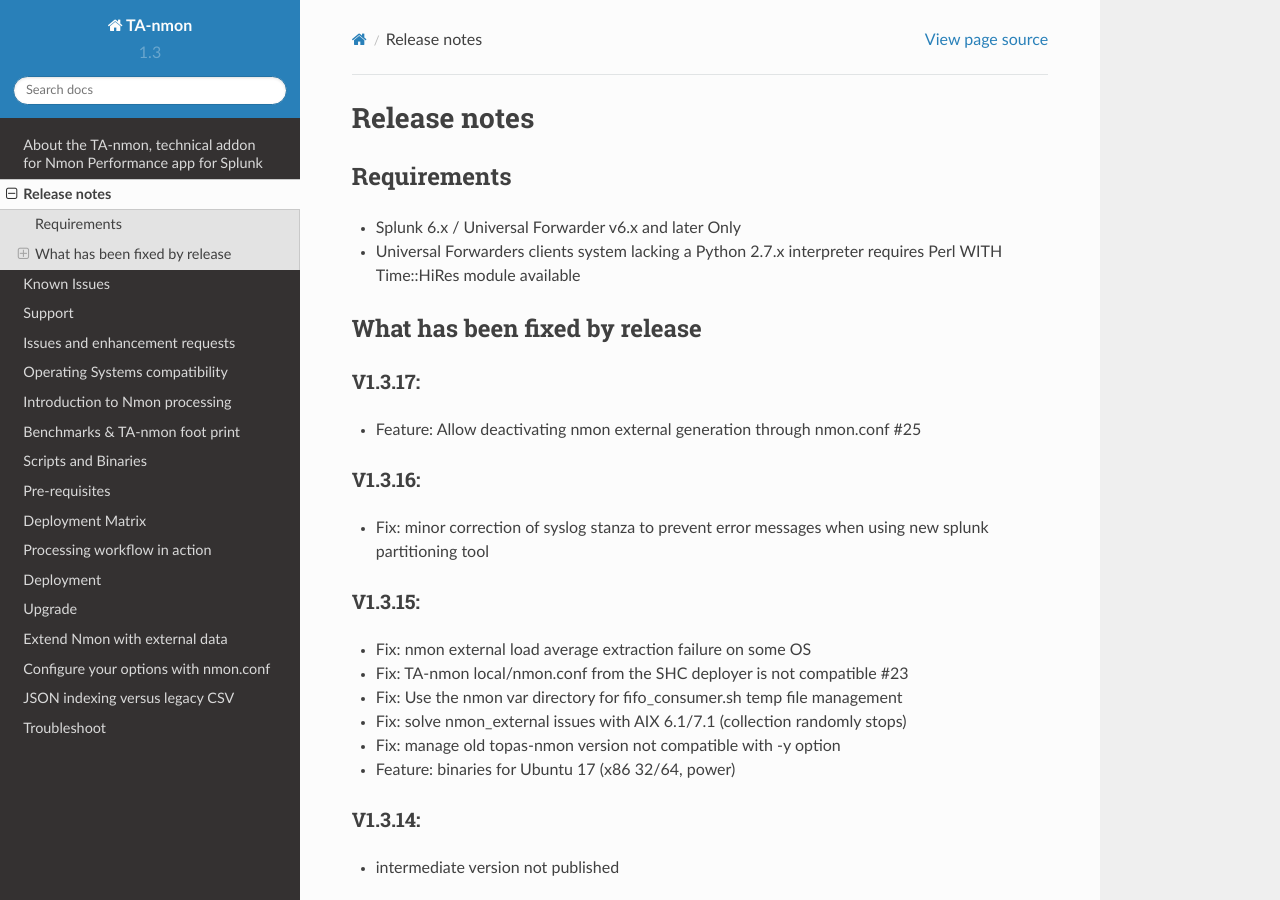
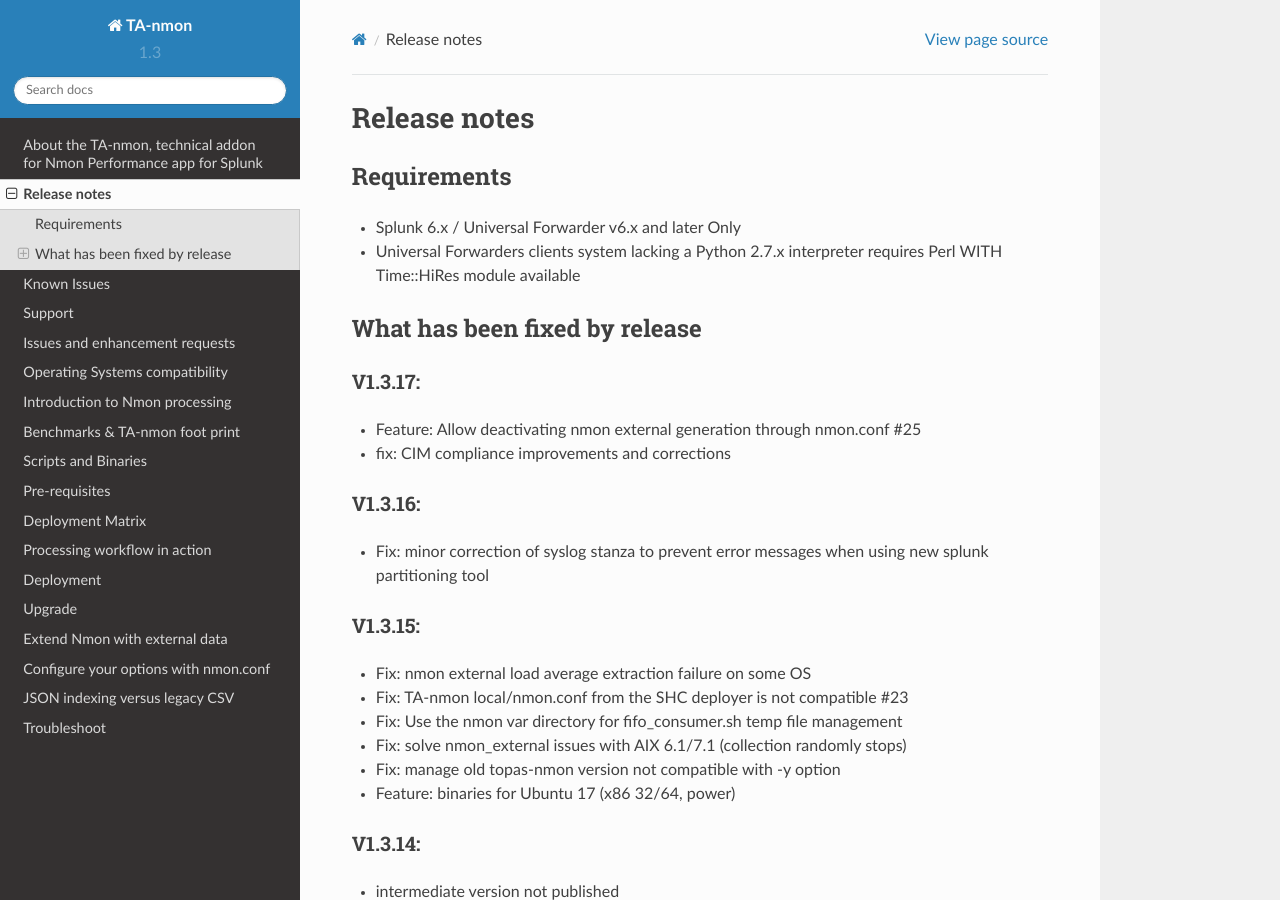
Before and after one commit to guilhemmarchand/TA-nmon, a Sphinx documentation site: the page built from docs/releasenotes.rst, in a window 1280 px wide and 900 px high. Built offline with Sphinx 7.4.7 and the Read the Docs theme 2.0.0, drawn with Linux system fonts in a browser that asks for light colours.

Commit message:
CIM improvements

```diff
--- a/docs/releasenotes.rst
+++ b/docs/releasenotes.rst
@@ -19,6 +19,7 @@
 ========
 
 - Feature: Allow deactivating nmon external generation through nmon.conf #25
+- fix: CIM compliance improvements and corrections
 
 ========
 V1.3.16:
```
Also changed, not shown: 3 other files.
